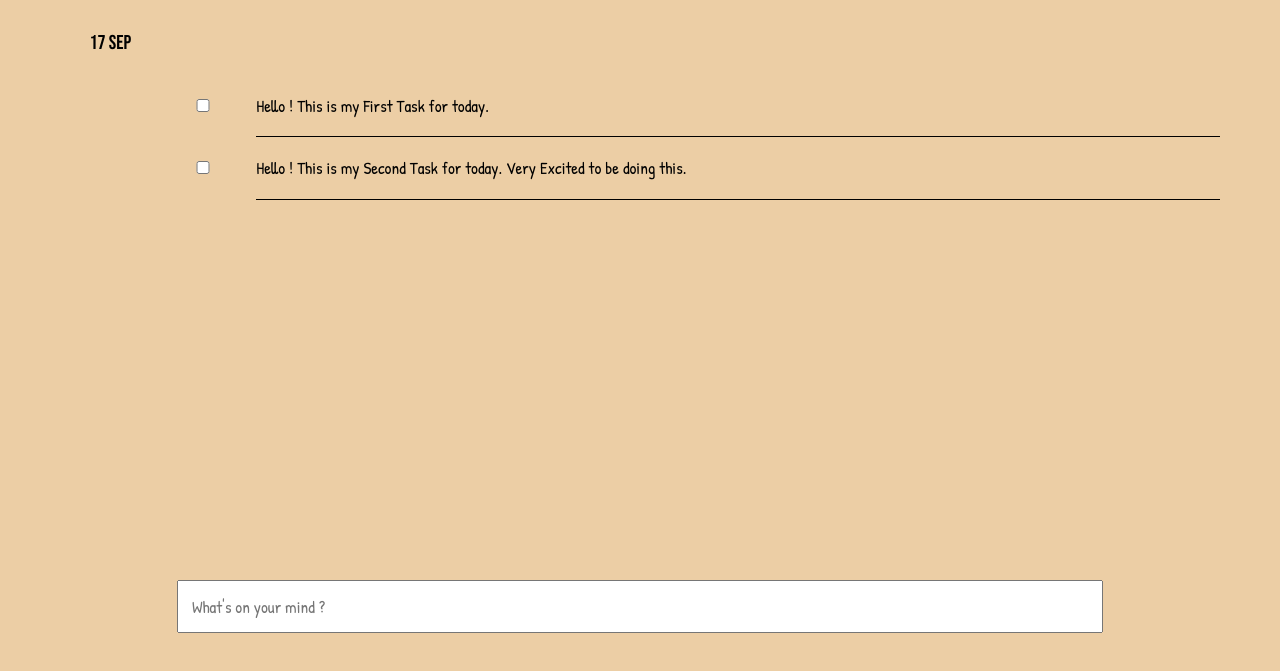
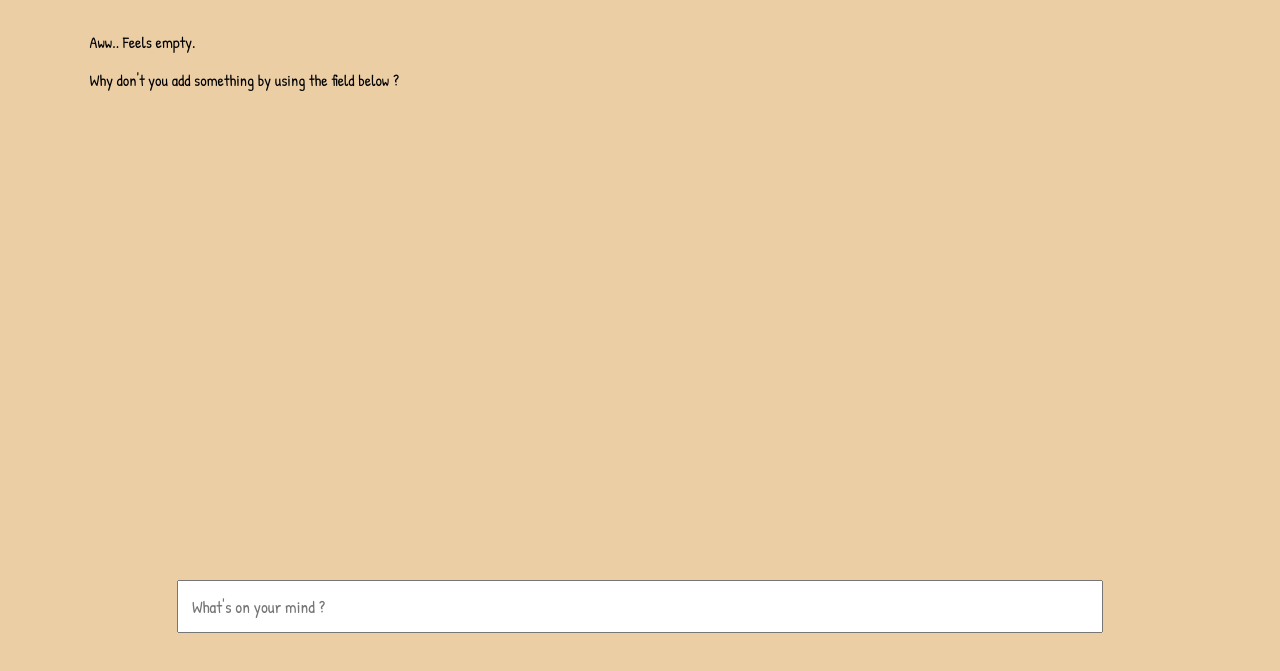
Before and after one commit to iDK-pseudo/todo-app, a website built with webpack: page dist/index.html in a window 1280 px wide. Shown: the part 127-798 px from the top of the page. Built offline with nearby package versions, Linux system fonts and the light colour scheme.

Commit message:
Changes -
1. Added DomModule.js for handling all the Dom related functionalities.
2. Empty Page will now be generated (using JS) if no Tasks are present.
3. Added a Todo.js module for handling all the todo/tasks related operations.

```diff
--- a/package.json
+++ b/package.json
@@ -14,6 +14,7 @@
   "license": "ISC",
   "devDependencies": {
     "css-loader": "^6.2.0",
+    "date-fns": "^2.24.0",
     "gh-pages": "^3.2.3",
     "style-loader": "^3.2.1",
     "webpack": "^5.53.0",
--- /dev/null
+++ b/src/DomModule.js
@@ -0,0 +1,42 @@
+export const DomModule = (function () {
+    function init(){
+        _renderEmptyMainPage();
+    }
+
+    function _renderEmptyMainPage() {
+        const fragment = new DocumentFragment();
+
+        //Header
+        const header = _createElement("header"),
+        h1 = _createElement("h1",{id:"title", textContent:"Todo"});
+        header.appendChild(h1)
+        fragment.appendChild(header);
+
+        //Main
+        const main = _createElement("main"),
+        emptyMsgPart1 = _createElement("p",{class:"empty-msg",textContent:"Aww.. Feels empty."}),
+        emptyMsgPart2 = _createElement("p",{class:"empty-msg",textContent:"Why don't you add something by using the field below ?"});
+        main.append(emptyMsgPart1,emptyMsgPart2);
+        fragment.appendChild(main);
+
+        //Footer
+        const footer = _createElement("footer"),
+        input = _createElement("input",{id: "userinput", type: "text", placeholder: "What's on your mind ?"});
+        footer.appendChild(input);
+        fragment.appendChild(footer);
+        const body = document.querySelector("body");
+        body.appendChild(fragment);
+    }
+
+    function _createElement(element,props = {}){
+        const domElement = document.createElement(element);
+        for(let key in props){
+            if(key === "textContent"){
+                domElement.textContent = props.textContent;continue;
+            }
+            domElement.setAttribute(key,props[key]);
+        }
+        return domElement;
+    }
+    return {init}
+})();
--- /dev/null
+++ b/src/Todo.js
@@ -0,0 +1,14 @@
+export const TodoModule = (function () {
+    let todoList = [];
+
+    function addNewTodo (title){
+        todoList.push({title});
+        console.log(todoList);
+    }
+
+    function getTodoList(){
+        return todoList;
+    }
+
+    return {addNewTodo,getTodoList};
+})();
--- a/src/index.js
+++ b/src/index.js
@@ -1,3 +1,3 @@
 import './main.css';
-
-console.log("Bundled");
+import {DomModule} from "./DomModule.js";
+DomModule.init();
--- a/src/main.css
+++ b/src/main.css
@@ -17,6 +17,10 @@ html, body {
 
 main {
     margin-left: 7%;
+}
+
+.empty-msg{
+    font-family: 'Patrick Hand';
 }
 
 #date {
```
Also changed, not shown: dist/bundle.js, dist/index.html, 1 other file.
